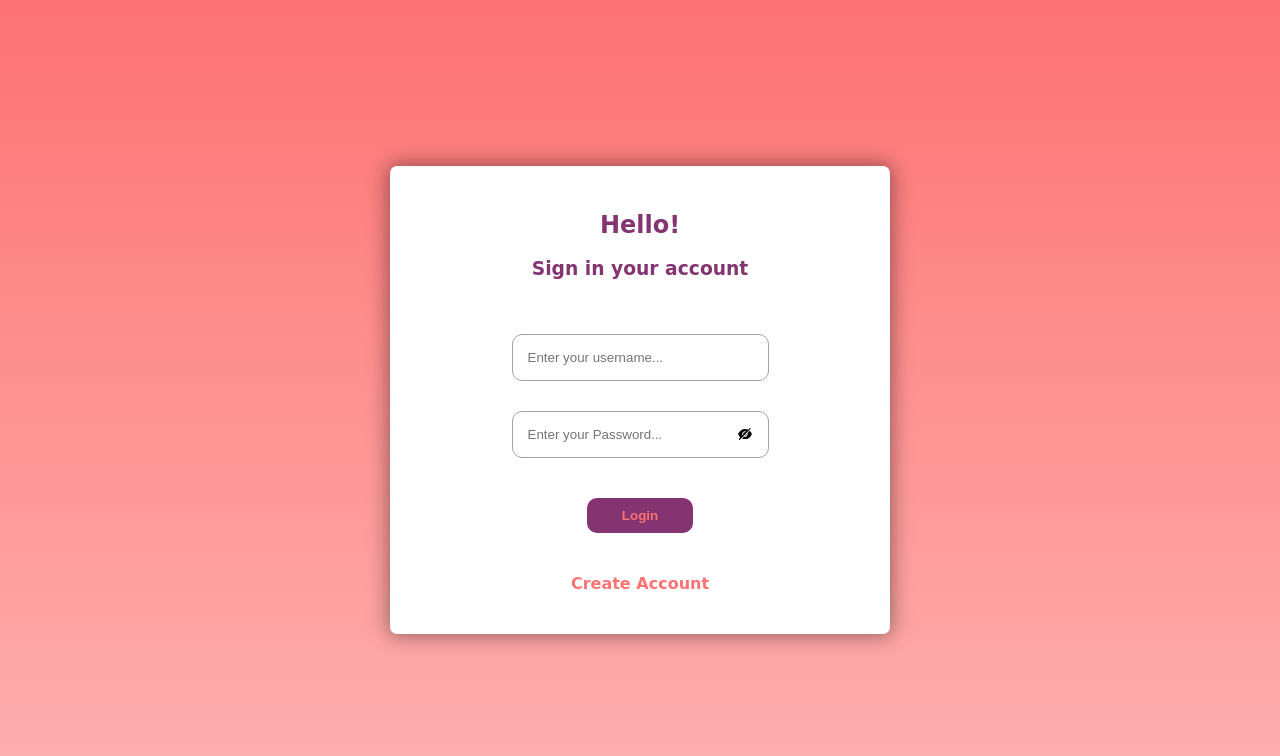
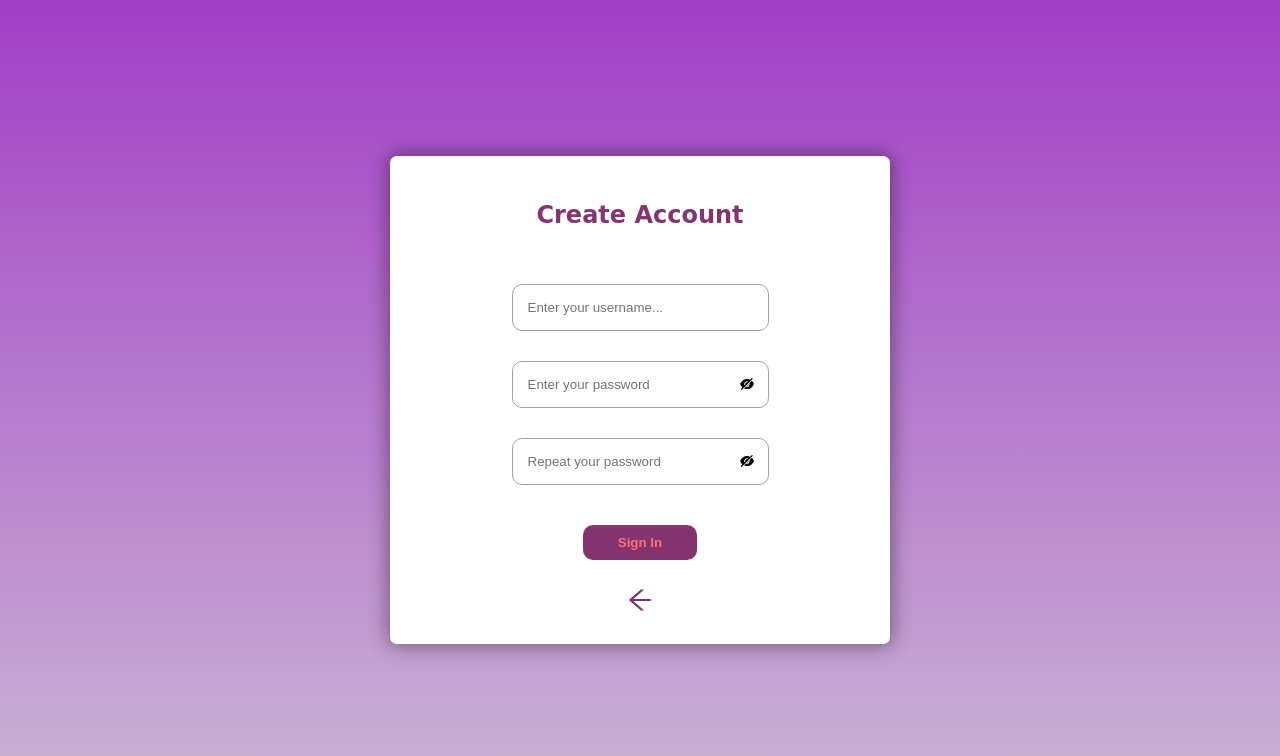
Before and after one commit to sepidehmaghami/work-management, a React (Create React App) app: page / in a window 1280 px wide. Shown: the top 756 px of the page. Built offline with nearby package versions, Linux system fonts and the light colour scheme.

Commit message:
signIn page

```diff
--- a/src/App.js
+++ b/src/App.js
@@ -1,9 +1,10 @@
 import Login from "./pages/Login/login";
-// import "http://code.ionicframework.com/ionicons/2.0.1/css/ionicons.min.css"
+import SignIn from "./pages/SignIn/signIn";
 function App() {
   return (
     <div className="App">
-      <Login/>
+      {/* <Login/> */}
+      <SignIn/>
     </div>
   );
 }
--- a/src/components/ShowHidePass/showHidePass.css
+++ b/src/components/ShowHidePass/showHidePass.css
@@ -1,6 +1,6 @@
  .form-group{
     position: relative;
-    width: 45%;
+    width: 100%;
  }
 
  .form-group input {
@@ -15,5 +15,5 @@
 .form-group .icon{
     position: absolute;
     top: 30px;
-    right: 0px;
+    right: 135px;
 }
--- a/src/components/ShowHidePass/showHidePass.js
+++ b/src/components/ShowHidePass/showHidePass.js
@@ -1,7 +1,7 @@
 import React,{useState} from "react";
 import './showHidePass.css'
 import { AiFillEye,AiFillEyeInvisible } from "react-icons/ai";
-export default function ShowHidePassword() {
+export default function ShowHidePassword(props) {
     const [isVisible, setVisible] = useState(false);
     const toggle = () => {
       setVisible(!isVisible);
@@ -14,7 +14,7 @@ export default function ShowHidePassword() {
 
     return (
       <div className="form-group">
-        <input type={!isVisible ? "password" : "text"} placeholder='Enter your Password...' onChange={password}/>
+        <input type={!isVisible ? "password" : "text"} placeholder={props.placeholder} onChange={password}/>
         <span className="icon" onClick={toggle}>
           {isVisible ? <AiFillEye/> : <AiFillEyeInvisible/>}
         </span>
--- a/src/pages/Login/login.js
+++ b/src/pages/Login/login.js
@@ -9,7 +9,7 @@ function Login (props){
             <h3>Sign in your account</h3>
             <form className='login-form'>
                 <input type="text" placeholder='Enter your username...'/>
-                <ShowHidePassword value={props.pass}/>
+                <ShowHidePassword placeholder={"Enter your password"} value={props.pass}/>
                 <button type="submit">Login</button>
             </form>
             <p><a href='#'>Create Account</a></p>
--- /dev/null
+++ b/src/pages/SignIn/signIn.css
@@ -0,0 +1,54 @@
+.signIn{
+    background-image: linear-gradient(to bottom, #a23fc7, #cbb4d4);
+    height: 100vh;
+    display: flex;
+    flex-direction: column;
+    align-items: center;
+    justify-content: center;
+    font-family: Comic Sans MS;
+}
+.cart{
+    text-align: center;
+    background-color: #fff;
+    box-shadow:0px 0px 20px 2px #00000068 ;
+    border-radius: 7px;
+    width: 500px;
+    padding: 25px 0;
+}
+
+.cart h1{
+    color: #833471;
+    margin-bottom: 40px;
+}
+
+.cart .signIn-form{
+    display: flex;
+    flex-direction: column;
+    align-items: center;
+}
+
+.cart input {
+    border:1px solid #a2a2a2;
+    border-radius: 10px;
+    margin: 15px;
+    padding: 15px;
+    width: 45%;
+    outline: none;
+}
+
+.cart button{
+    margin: 25px 0;
+    padding: 10px 35px;
+    background-color: #833471;
+    color: #FD7272;
+    font-weight: 600;
+    border: 0;
+    border-radius: 10px;
+    cursor: pointer;
+}
+
+.back-icon{
+    font-size: 30px;
+    color:#833471;
+    font-weight:bold;
+}
--- /dev/null
+++ b/src/pages/SignIn/signIn.js
@@ -0,0 +1,22 @@
+import './signIn.css'
+import ShowHidePassword from '../../components/ShowHidePass/showHidePass';
+import { AiOutlineArrowLeft } from "react-icons/ai";
+function SignIn (props){
+
+  return (
+    <section className='signIn'>
+        <div className='cart'>
+            <h1>Create Account</h1>
+            <form className='signIn-form'>
+                <input type="text" placeholder='Enter your username...'/>
+                <ShowHidePassword value={props.pass} placeholder={"Enter your password"}/>
+                <ShowHidePassword value={props.pass} placeholder={"Repeat your password"}/>
+                <button type="submit">Sign In</button>
+            </form>
+            <a href="#"><AiOutlineArrowLeft className='back-icon'/></a>
+        </div>
+    </section>
+  )
+}
+
+export default SignIn;
```
